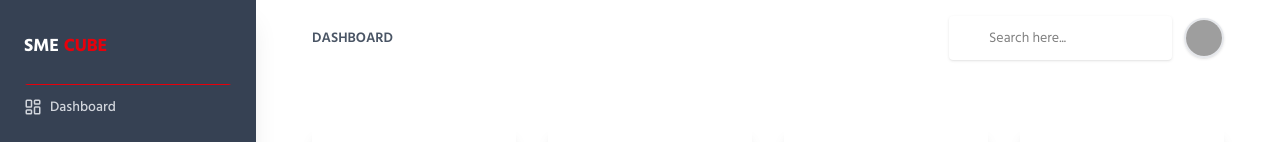
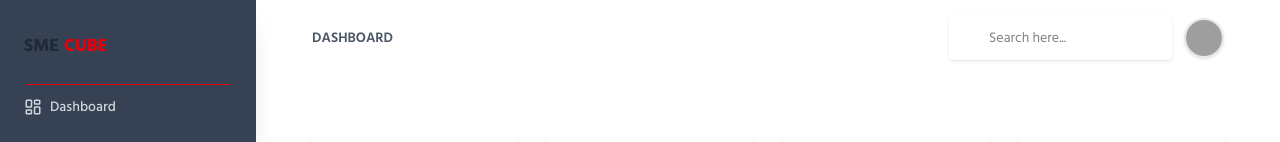
Before and after one commit to fahimk7007/smeCube-fahim, a React (Vite) app: page /admin in a window 1280 px wide. Shown: the top 142 px of the page. Built offline with nearby package versions, Linux system fonts and the light colour scheme; no server answers; grey boxes are pictures that could not be loaded.

Commit message:
updated the layout color in admin panel

```diff
--- a/src/components/admin/Sidebar/Sidebar.jsx
+++ b/src/components/admin/Sidebar/Sidebar.jsx
@@ -27,7 +27,7 @@ const Sidebar = () => {
 
         {/* Brand */}
         <NavLink
-          className="md:block text-left md:pb-2 text-gray-800 mr-0 inline-block whitespace-nowrap text-lg uppercase font-bold p-4 px-0 text-white"
+          className="md:block text-left md:pb-2 text-gray-800 mr-0 inline-block whitespace-nowrap text-lg uppercase font-bold p-4 px-0"
           to="/"
         >
           SME <span className="text-red-600"> CUBE </span>
```
